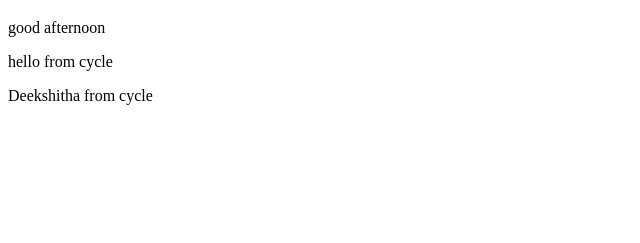
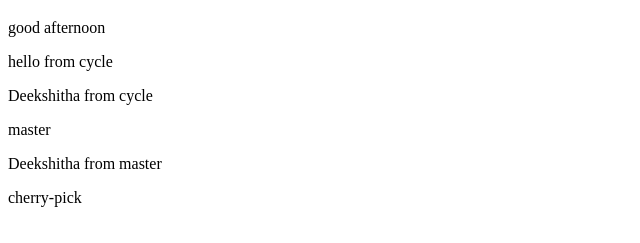
Before and after one commit to devopswithdayanand/bvrit, a plain HTML site: page index.html in a window 1280 px wide. Shown: the part 61-304 px from the top of the page, without its empty margins (0-640 px from the left). Drawn offline with Linux system fonts and the light colour scheme.

Commit message:
cherry-pick demo

```diff
--- a/index.html
+++ b/index.html
@@ -12,5 +12,13 @@
     <p>good afternoon</p>
     <p>hello from cycle</p>
     <p>Deekshitha from cycle</p>
+
+
+    <p>master</p>
+
+    <p> Deekshitha from master</p>
+    <p>cherry-pick</p>
+
+
 </body>
 </html>
```
